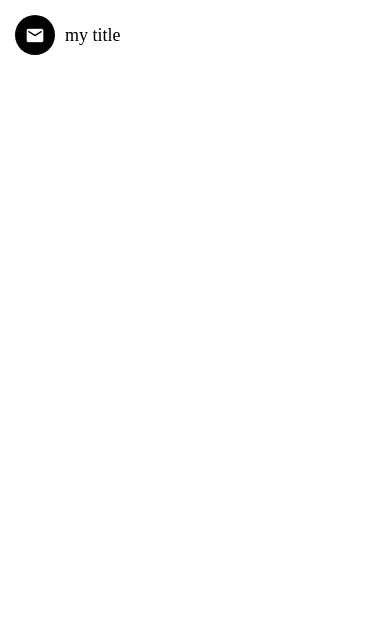
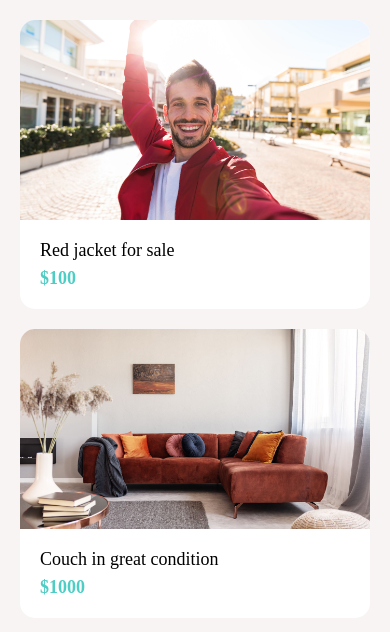
Before and after one commit to lzappo/DoneWithItBackend, a React Native app in the folder DoneWithIt/: screen / in a window 390 px wide. Shown: the top 632 px of the page. Built offline with nearby package versions, Linux system fonts and the light colour scheme.

Commit message:
listingsscreen created

```diff
--- a/DoneWithIt/App.js
+++ b/DoneWithIt/App.js
@@ -6,13 +6,13 @@ import { GestureHandlerRootView } from "react-native-gesture-handler";
 import Screen from "./app/components/Screen";
 import Icon from "./app/components/Icon";
 import ListItem from "./app/components/ListItem";
+import AccountScreen from "./app/screens/AccountScreen";
+import ListingsScreen from "./app/screens/ListingsScreen";
 
 export default function App() {
   return (
     <GestureHandlerRootView style={{ flex: 1 }}>
-      <Screen>
-        <ListItem title="my title" ImageComponent={<Icon name="email" />} />
-      </Screen>
+      <ListingsScreen />
     </GestureHandlerRootView>
   );
 }
--- a/DoneWithIt/app/components/ListItem.js
+++ b/DoneWithIt/app/components/ListItem.js
@@ -15,7 +15,7 @@ function ListItem({
   title,
   subTitle,
   image,
-  ImageComponent,
+  IconComponent,
   onPress,
   renderRightActions,
 }) {
@@ -28,7 +28,7 @@ function ListItem({
     >
       <TouchableHighlight underlayColor={colors.light} onPress={onPress}>
         <View style={styles.container}>
-          {ImageComponent}
+          {IconComponent}
           {image && <Image style={styles.image} source={image} />}
           <View style={styles.detailsContainer}>
             <AppText style={styles.title}>{title}</AppText>
--- a/DoneWithIt/app/components/Screen.js
+++ b/DoneWithIt/app/components/Screen.js
@@ -1,10 +1,14 @@
 import React from "react";
 import Constants from "expo-constants";
-import { StyleSheet } from "react-native";
+import { StyleSheet, View } from "react-native";
 import { SafeAreaView } from "react-native";
 
-function Screen({ children }) {
-  return <SafeAreaView style={styles.screen}>{children}</SafeAreaView>;
+function Screen({ children, style }) {
+  return (
+    <SafeAreaView style={[styles.screen, style]}>
+      <View style={style}>{children}</View>
+    </SafeAreaView>
+  );
 }
 
 const styles = StyleSheet.create({
--- /dev/null
+++ b/DoneWithIt/app/screens/AccountScreen.js
@@ -0,0 +1,73 @@
+import React from "react";
+import { StyleSheet, View, FlatList } from "react-native";
+
+import Screen from "../components/Screen";
+import ListItem from "../components/ListItem";
+
+import colors from "../config/colors";
+import Icon from "../components/Icon";
+import ListItemSeparator from "../components/ListItemSeparator";
+
+const menuItems = [
+  {
+    title: "My Listings",
+    icon: {
+      name: "format-list-bulleted",
+      backgroundColor: colors.primary,
+    },
+  },
+  {
+    title: "My Messages",
+    icon: {
+      name: "email",
+      backgroundColor: colors.secondary,
+    },
+  },
+];
+
+function AccountScreen(props) {
+  return (
+    <Screen style={styles.screen}>
+      <View style={styles.container}>
+        <ListItem
+          title="Lui Zappitelli"
+          subTitle="luizappitelli@gmail.com"
+          image={require("../assets/lui.jpeg")}
+        />
+      </View>
+      <View style={styles.container}>
+        <FlatList
+          data={menuItems}
+          keyExtractor={(menuItem) => menuItem.title}
+          ItemSeparatorComponent={ListItemSeparator}
+          renderItem={({ item }) => (
+            <ListItem
+              title={item.title}
+              IconComponent={
+                <Icon
+                  name={item.icon.name}
+                  backgroundColor={item.icon.backgroundColor}
+                />
+              }
+            />
+          )}
+        />
+      </View>
+      <ListItem
+        title="Log Out"
+        IconComponent={<Icon name="logout" backgroundColor="#ffe66d" />}
+      />
+    </Screen>
+  );
+}
+
+const styles = StyleSheet.create({
+  container: {
+    marginVertical: 20,
+  },
+  screen: {
+    backgroundColor: colors.light,
+  },
+});
+
+export default AccountScreen;
--- /dev/null
+++ b/DoneWithIt/app/screens/ListingsScreen.js
@@ -0,0 +1,48 @@
+import React from "react";
+import { FlatList, StyleSheet } from "react-native";
+
+import Screen from "../components/Screen";
+import Card from "../components/Card";
+import colors from "../config/colors";
+
+const listings = [
+  {
+    id: 1,
+    title: "Red jacket for sale",
+    price: 100,
+    image: require("../assets/jacket.jpg"),
+  },
+  {
+    id: 2,
+    title: "Couch in great condition",
+    price: 1000,
+    image: require("../assets/couch.jpg"),
+  },
+];
+
+function ListingScreen(props) {
+  return (
+    <Screen style={styles.screen}>
+      <FlatList
+        data={listings}
+        keyExtractor={(listing) => listing.id.toString()}
+        renderItem={({ item }) => (
+          <Card
+            title={item.title}
+            subTitle={"$" + item.price}
+            image={item.image}
+          />
+        )}
+      />
+    </Screen>
+  );
+}
+
+const styles = StyleSheet.create({
+  screen: {
+    padding: 20,
+    backgroundColor: colors.light,
+  },
+});
+
+export default ListingScreen;
```
